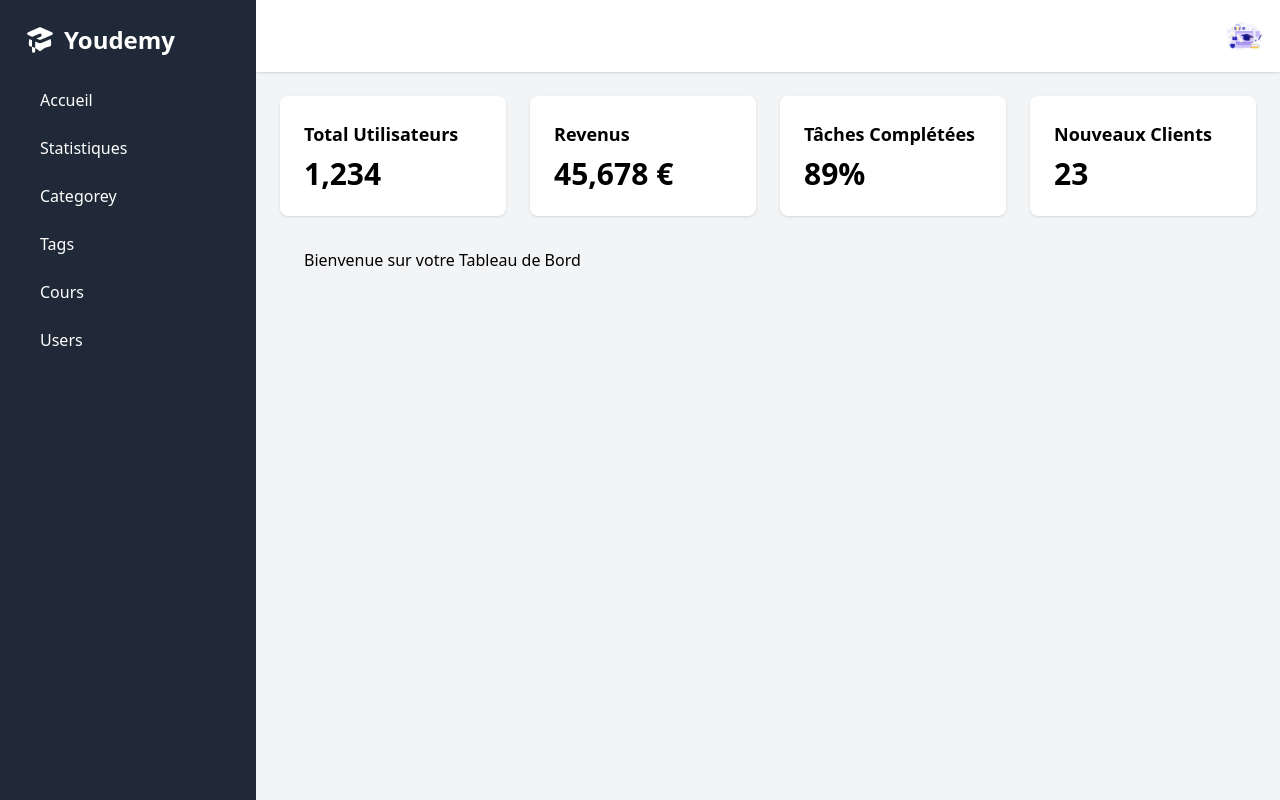
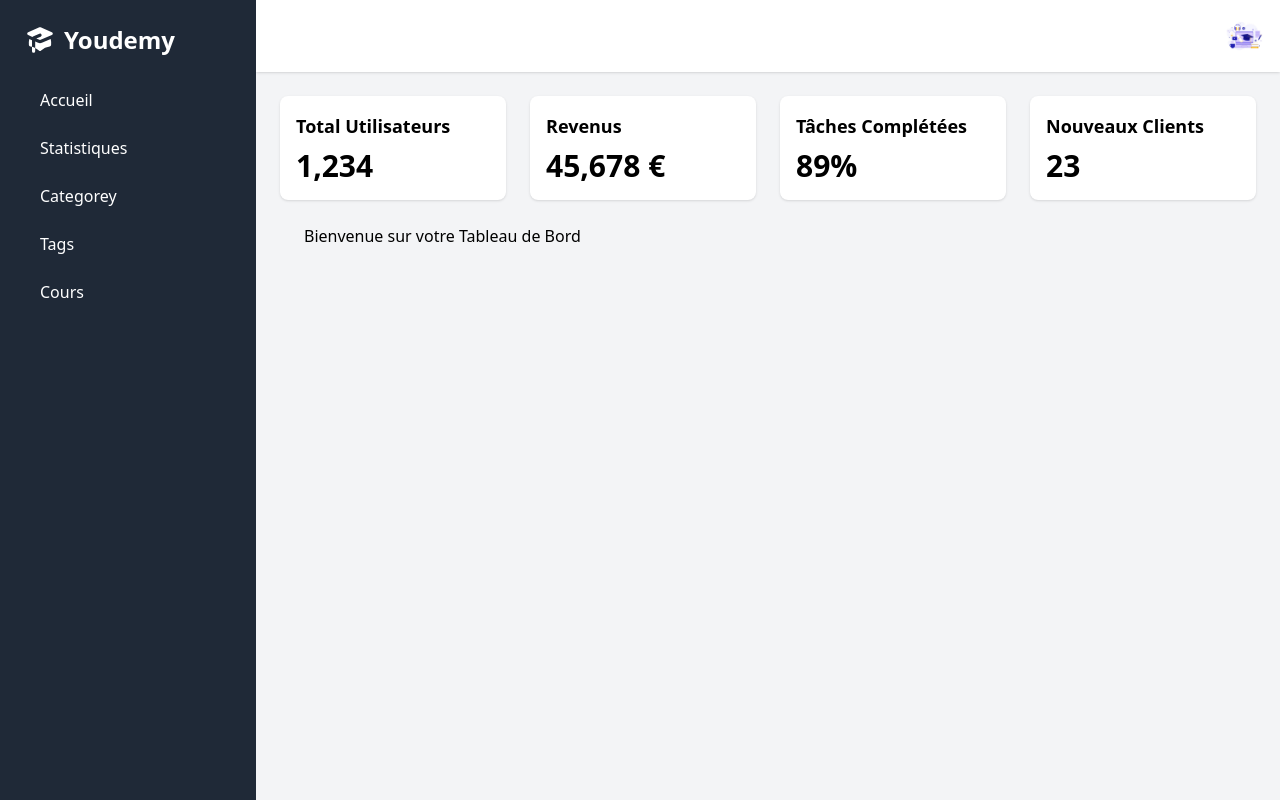
Before and after one commit to Youcode-Classe-E-2024-2025/Amine_Sabri_Youdemy, a PHP site: page /views/layouts/dashbord.php in a window 1280 px wide. Run offline with PHP 8.4, Linux system fonts and the light colour scheme; some libraries are stand-ins or nearby versions.

Commit message:
j'ai modifier les table dans user

```diff
--- a/views/include/sidebar.php
+++ b/views/include/sidebar.php
@@ -7,12 +7,11 @@
     </div>
     <nav>
         <ul class="space-y-2 mt-6">
-            <li><a href="dashbord.php?page=accueil" class="block py-2 px-4 rounded hover:bg-gray-700">Accueil</a></li>
+            <li><a href="dashbord.php?page=users" class="block py-2 px-4 rounded hover:bg-gray-700">Accueil</a></li>
             <li><a href="dashbord.php?page=statistiques" class="block py-2 px-4 rounded hover:bg-gray-700">Statistiques</a></li>
             <li><a href="dashbord.php?page=categories" class="block py-2 px-4 rounded hover:bg-gray-700">Categorey</a></li>
             <li><a href="dashbord.php?page=tags" class="block py-2 px-4 rounded hover:bg-gray-700">Tags</a></li>
             <li><a href="dashbord.php?page=cours" class="block py-2 px-4 rounded hover:bg-gray-700">Cours</a></li>
-            <li><a href="dashbord.php?page=users" class="block py-2 px-4 rounded hover:bg-gray-700">Users</a></li>
         </ul>
     </nav>
 </aside>
--- a/views/statistiques.php
+++ b/views/statistiques.php
@@ -1,17 +1,17 @@
-<div class="grid grid-cols-1 md:grid-cols-2 lg:grid-cols-4 gap-6 mb-2">
-    <div class="bg-white rounded-lg shadow p-6">
+<div class="grid grid-cols-1 md:grid-cols-2 lg:grid-cols-4 gap-6">
+    <div class="bg-white rounded-lg shadow p-4">
         <h3 class="text-lg font-semibold mb-2">Total Utilisateurs</h3>
         <p class="text-3xl font-bold">1,234</p>
     </div>
-    <div class="bg-white rounded-lg shadow p-6">
+    <div class="bg-white rounded-lg shadow p-4">
         <h3 class="text-lg font-semibold mb-2">Revenus</h3>
         <p class="text-3xl font-bold">45,678 €</p>
     </div>
-    <div class="bg-white rounded-lg shadow p-6">
+    <div class="bg-white rounded-lg shadow p-4">
         <h3 class="text-lg font-semibold mb-2">Tâches Complétées</h3>
         <p class="text-3xl font-bold">89%</p>
     </div>
-    <div class="bg-white rounded-lg shadow p-6">
+    <div class="bg-white rounded-lg shadow p-4">
         <h3 class="text-lg font-semibold mb-2">Nouveaux Clients</h3>
         <p class="text-3xl font-bold">23</p>
     </div>
```
Also changed, not shown: views/Categories.php (+7 -7 lines), views/tags.php (+6 -6 lines), views/userlist.php (+8 -8 lines).
